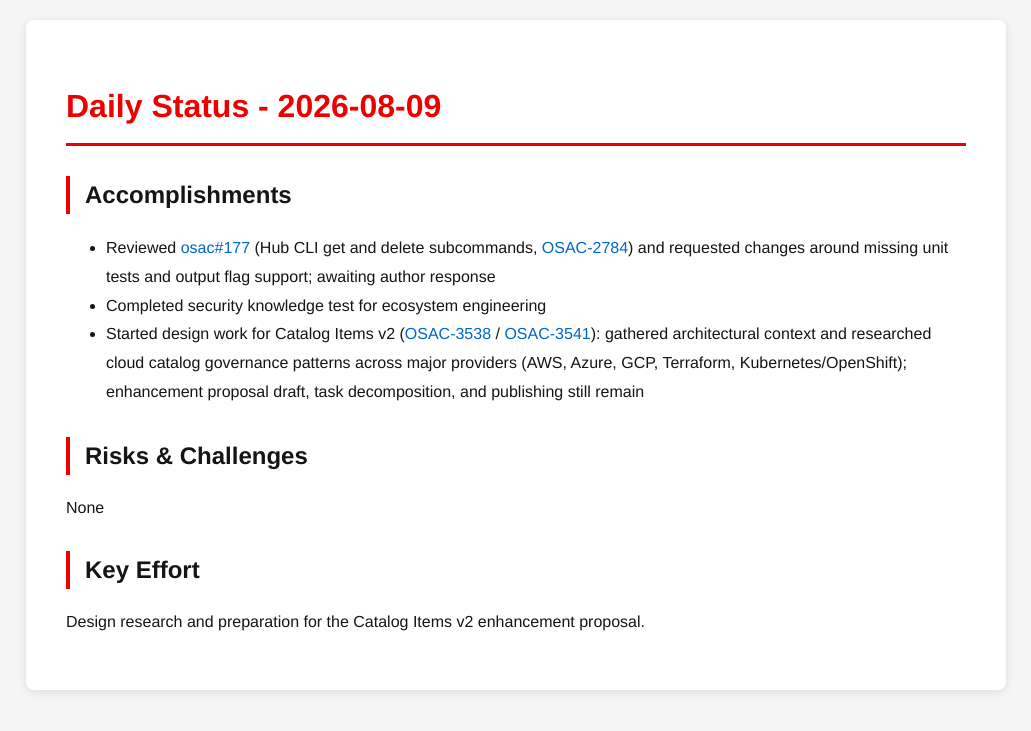
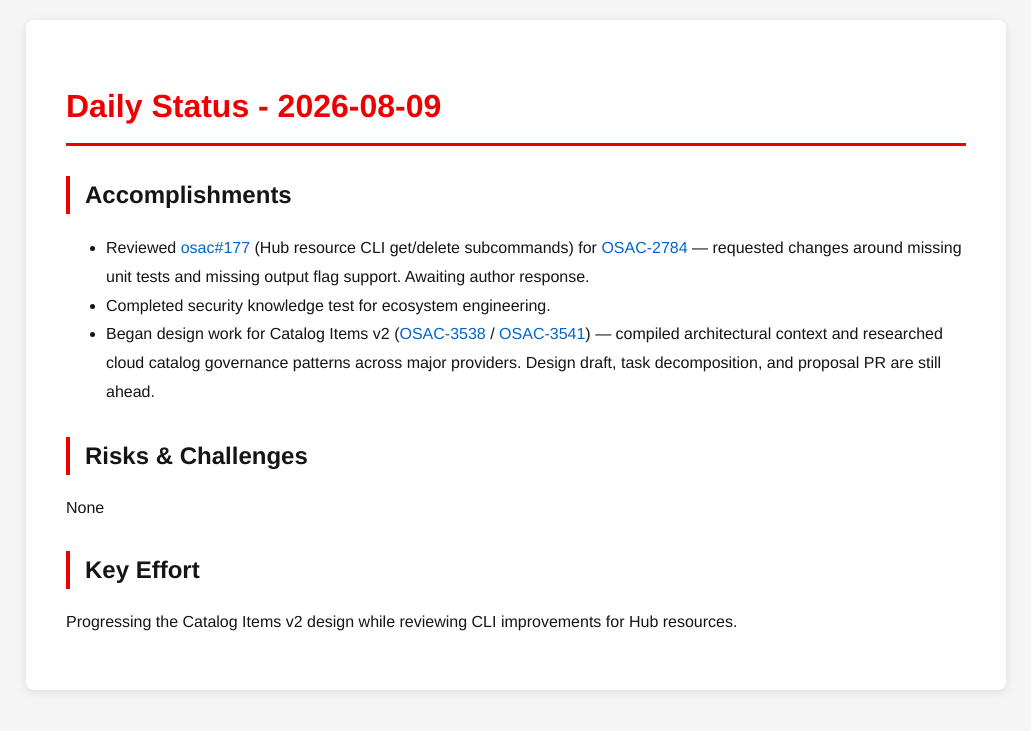
Before and after one commit to tzvatot/daily-status, a Jekyll site: the page built from 2026-08-09.md, in a window 1280 px wide. Shown: the top 731 px of the page, without its empty margins (124-1155 px from the left). Built offline with Jekyll 4.4.1, drawn with Linux system fonts in a browser that asks for light colours.

Commit message:
Daily status update - 2026-08-09

```diff
--- a/2026-08-09.md
+++ b/2026-08-09.md
@@ -7,12 +7,12 @@
 # Daily Status - 2026-08-09
 
 ## Accomplishments
-- Reviewed [osac#177](https://github.com/osac-project/osac/pull/177) (Hub CLI get and delete subcommands, [OSAC-2784](https://redhat.atlassian.net/browse/OSAC-2784)) and requested changes around missing unit tests and output flag support; awaiting author response
-- Completed security knowledge test for ecosystem engineering
-- Started design work for Catalog Items v2 ([OSAC-3538](https://redhat.atlassian.net/browse/OSAC-3538) / [OSAC-3541](https://redhat.atlassian.net/browse/OSAC-3541)): gathered architectural context and researched cloud catalog governance patterns across major providers (AWS, Azure, GCP, Terraform, Kubernetes/OpenShift); enhancement proposal draft, task decomposition, and publishing still remain
+- Reviewed [osac#177](https://github.com/osac-project/osac/pull/177) (Hub resource CLI get/delete subcommands) for [OSAC-2784](https://redhat.atlassian.net/browse/OSAC-2784) — requested changes around missing unit tests and missing output flag support. Awaiting author response.
+- Completed security knowledge test for ecosystem engineering.
+- Began design work for Catalog Items v2 ([OSAC-3538](https://redhat.atlassian.net/browse/OSAC-3538) / [OSAC-3541](https://redhat.atlassian.net/browse/OSAC-3541)) — compiled architectural context and researched cloud catalog governance patterns across major providers. Design draft, task decomposition, and proposal PR are still ahead.
 
 ## Risks & Challenges
 None
 
 ## Key Effort
-Design research and preparation for the Catalog Items v2 enhancement proposal.
+Progressing the Catalog Items v2 design while reviewing CLI improvements for Hub resources.
```
